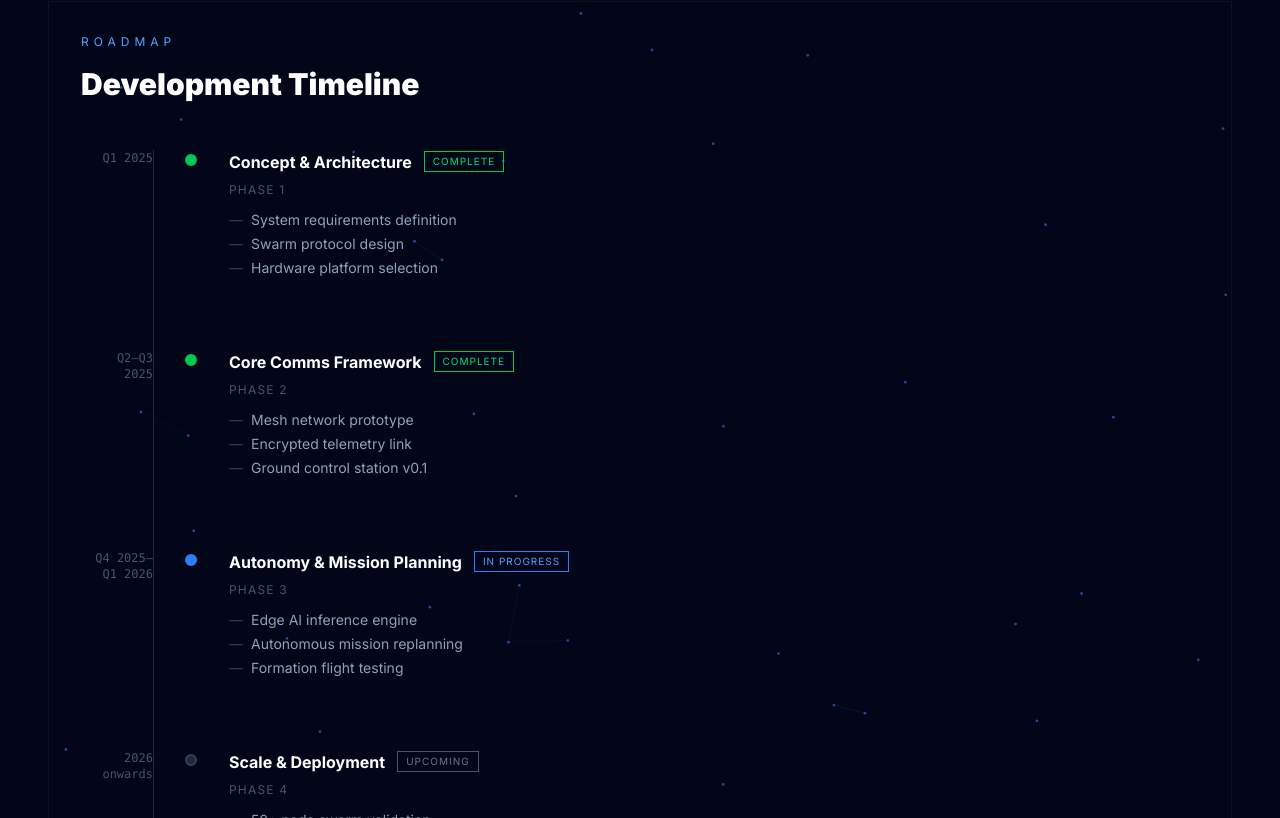
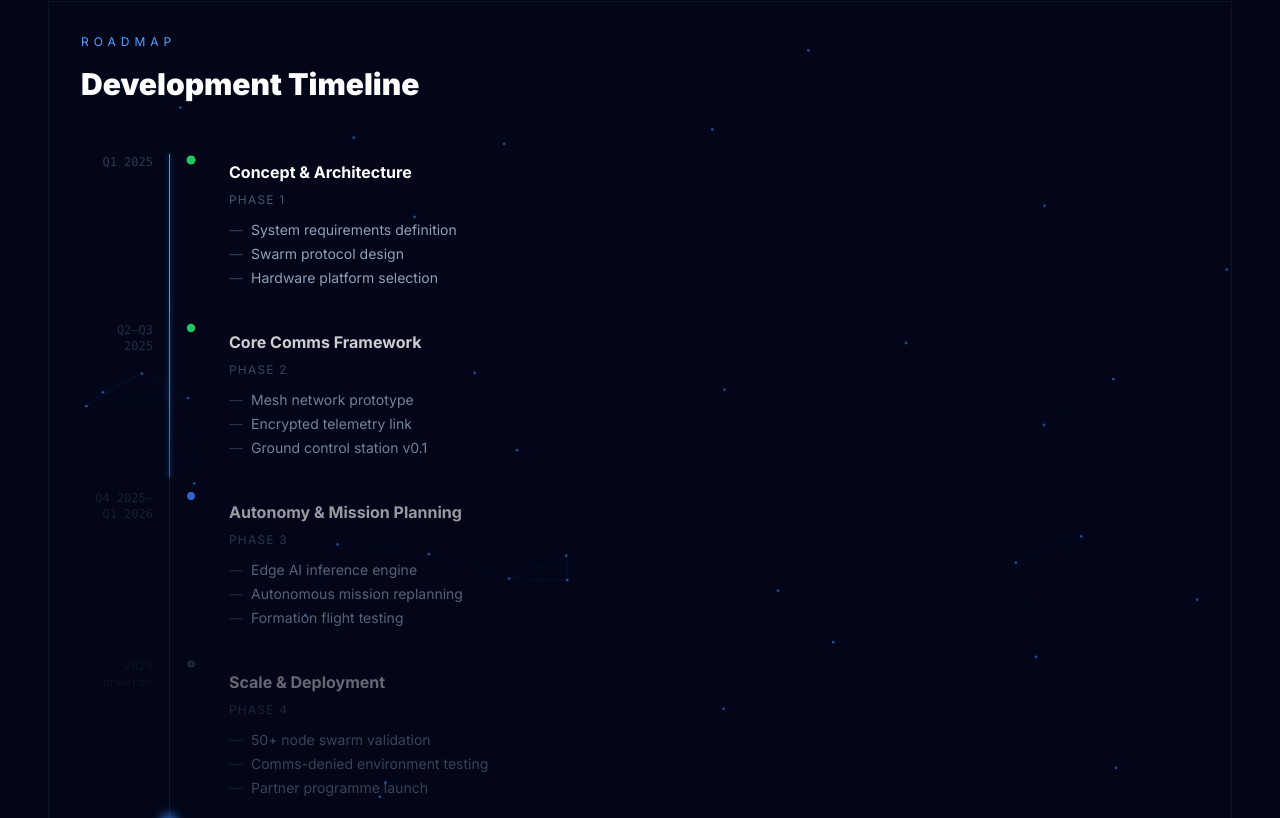
Before and after one commit to SHRAVAN-K18/SHARK-D, a React (Vite) app in the folder swarm-drone/: page /about in a window 1280 px wide. Shown: the part 1502-2320 px from the top of the page. Built offline with nearby package versions, Linux system fonts and the light colour scheme.

Commit message:
added scroll animation in about page roadmap

```diff
--- a/swarm-drone/src/pages/About.jsx
+++ b/swarm-drone/src/pages/About.jsx
@@ -1,6 +1,18 @@
-import { motion } from "framer-motion";
+import { useRef } from "react";
+import {
+  motion,
+  useScroll,
+  useSpring,
+  useTransform,
+  // eslint-disable-next-line no-unused-vars
+  useMotionValueEvent,
+  // eslint-disable-next-line no-unused-vars
+  useMotionValue,
+} from "framer-motion";
 import PageWrapper from "../components/PageWrapper";
 import AnimatedBackground from "../components/AnimatedBackground";
+
+// ─── Data ───────────────────────────────────────────────────────────────────
 
 const ROADMAP = [
   {
@@ -8,28 +20,44 @@ const ROADMAP = [
     period: "Q1 2025",
     status: "complete",
     title: "Concept & Architecture",
-    items: ["System requirements definition", "Swarm protocol design", "Hardware platform selection"],
+    items: [
+      "System requirements definition",
+      "Swarm protocol design",
+      "Hardware platform selection",
+    ],
   },
   {
     phase: "Phase 2",
     period: "Q2–Q3 2025",
     status: "complete",
     title: "Core Comms Framework",
-    items: ["Mesh network prototype", "Encrypted telemetry link", "Ground control station v0.1"],
+    items: [
+      "Mesh network prototype",
+      "Encrypted telemetry link",
+      "Ground control station v0.1",
+    ],
   },
   {
     phase: "Phase 3",
     period: "Q4 2025–Q1 2026",
     status: "active",
     title: "Autonomy & Mission Planning",
-    items: ["Edge AI inference engine", "Autonomous mission replanning", "Formation flight testing"],
+    items: [
+      "Edge AI inference engine",
+      "Autonomous mission replanning",
+      "Formation flight testing",
+    ],
   },
   {
     phase: "Phase 4",
     period: "2026 onwards",
     status: "upcoming",
     title: "Scale & Deployment",
-    items: ["50+ node swarm validation", "Comms-denied environment testing", "Partner programme launch"],
+    items: [
+      "50+ node swarm validation",
+      "Comms-denied environment testing",
+      "Partner programme launch",
+    ],
   },
 ];
 
@@ -52,19 +80,181 @@ const VALUES = [
   },
 ];
 
+// ─── Style maps ──────────────────────────────────────────────────────────────
+
 const statusStyles = {
   complete: "border-green-500 text-green-400",
   active: "border-blue-500 text-blue-400",
   upcoming: "border-slate-600 text-slate-500",
 };
-const statusLabel = { complete: "Complete", active: "In Progress", upcoming: "Upcoming" };
+
+const statusLabel = {
+  complete: "Complete",
+  active: "In Progress",
+  upcoming: "Upcoming",
+};
+
+const DOT_COLORS = {
+  complete: { ring: "#22c55e", glow: "rgba(34,197,94,0.35)", bg: "#22c55e" },
+  active: { ring: "#3b82f6", glow: "rgba(59,130,246,0.45)", bg: "#3b82f6" },
+  upcoming: { ring: "#475569", glow: "rgba(71,85,105,0.15)", bg: "#1e293b" },
+};
+
+// ─── Spring config ────────────────────────────────────────────────────────────
+// Tight spring for line/dot position — tracks scroll closely.
+// Card content uses a softer spring for an "easing in" feel.
+const SPRING_TIGHT = { stiffness: 100, damping: 30, restDelta: 0.001 };
+const SPRING_SOFT  = { stiffness: 60,  damping: 20, restDelta: 0.001 };
+
+// ─── RoadmapItem ─────────────────────────────────────────────────────────────
+/**
+ * Each item owns its own scroll observer.
+ * `useScroll` with `offset: ["start 85%", "start 35%"]` means:
+ *   progress 0 → item's top edge is at 85% of the viewport (just entering)
+ *   progress 1 → item's top edge is at 35% of the viewport (well into view)
+ *
+ * This gives a natural, staggerless reveal that is perfectly tied to actual
+ * scroll position — no thresholds, no global synchronization required.
+ */
+function RoadmapItem({ item }) {
+  const ref = useRef(null);
+  const colors = DOT_COLORS[item.status];
+
+  const { scrollYProgress } = useScroll({
+    target: ref,
+    offset: ["start 88%", "start 30%"],
+  });
+
+  // Smooth the raw scroll progress once — everything else derives from this.
+  const progress = useSpring(scrollYProgress, SPRING_TIGHT);
+
+  // Derived values — all from a single smooth source of truth.
+  const dotScale   = useTransform(progress, [0, 1], [0.5, 1]);
+  const dotOpacity = useTransform(progress, [0, 0.4], [0.2, 1]);
+  const glowOpacity = useTransform(progress, [0.5, 1], [0, 1]);
+
+  // Card: slides up and fades in
+  const cardY       = useTransform(progress, [0, 1], [20, 0]);
+  const cardOpacity = useTransform(progress, [0, 0.5], [0, 1]);
+  const cardYSpring = useSpring(cardY, SPRING_SOFT);
+
+  // Period label
+  const periodOpacity = useTransform(progress, [0.1, 0.7], [0, 1]);
+
+  return (
+    <div ref={ref} className="relative flex gap-8">
+      {/* Period */}
+      <div className="shrink-0 w-[72px] text-right pt-1">
+        <motion.p
+          className="text-slate-600 text-xs font-mono"
+          style={{ opacity: periodOpacity }}
+        >
+          {item.period}
+        </motion.p>
+      </div>
+
+      {/* Dot column */}
+      <div className="relative flex items-start shrink-0">
+        {/* Subtle glow halo */}
+        <motion.div
+          className="absolute inset-0 rounded-full pointer-events-none"
+          style={{
+            opacity: glowOpacity,
+            boxShadow: `0 0 14px 5px ${colors.glow}`,
+          }}
+        />
+
+        {/* Pulsing ring for "active" status — only renders when item is visible */}
+        {item.status === "active" && (
+          <motion.div
+            className="absolute -inset-1.5 rounded-full border border-blue-500/30"
+            style={{ opacity: glowOpacity }}
+            animate={{ scale: [1, 1.7], opacity: [0.5, 0] }}
+            transition={{ duration: 2, repeat: Infinity, ease: "easeOut" }}
+          />
+        )}
+
+        {/* Dot */}
+        <motion.div
+          className="mt-1 w-3 h-3 rounded-full shrink-0 z-10 border-2"
+          style={{
+            scale: dotScale,
+            opacity: dotOpacity,
+            backgroundColor: colors.bg,
+            borderColor: colors.ring,
+          }}
+        />
+      </div>
+
+      {/* Card content */}
+      <motion.div
+        className="pb-10"
+        style={{ y: cardYSpring, opacity: cardOpacity }}
+      >
+        <div className="flex items-center gap-3 mb-2">
+          <p className="text-white font-bold">{item.title}</p>
+          <motion.span
+            className={`text-[10px] uppercase tracking-widest border px-2 py-0.5 ${statusStyles[item.status]}`}
+            style={{ opacity: glowOpacity }}
+          >
+            {statusLabel[item.status]}
+          </motion.span>
+        </div>
+
+        <p className="text-slate-600 text-xs uppercase tracking-widest mb-3">
+          {item.phase}
+        </p>
+
+        <ul className="space-y-1">
+          {item.items.map((it, i) => (
+            <motion.li
+              key={it}
+              className="text-slate-400 text-sm flex gap-2"
+              initial={{ opacity: 0, y: 8 }}
+              whileInView={{ opacity: 1, y: 0 }}
+              viewport={{ once: true, margin: "-40px" }}
+              transition={{ duration: 0.4, delay: 0.05 + i * 0.07, ease: "easeOut" }}
+            >
+              <span className="text-slate-700">—</span>
+              {it}
+            </motion.li>
+          ))}
+        </ul>
+      </motion.div>
+    </div>
+  );
+}
+
+// ─── Page ────────────────────────────────────────────────────────────────────
 
 export default function AboutPage() {
+  const roadmapRef = useRef(null);
+
+  /**
+   * The vertical line tracks the entire roadmap section.
+   * offset: ["start 80%", "end 60%"] means the line starts drawing as the
+   * section enters the viewport and finishes just before the section exits.
+   */
+  const { scrollYProgress: lineProgress } = useScroll({
+    target: roadmapRef,
+    offset: ["start 80%", "end 60%"],
+  });
+
+  // One spring for the line — tight so it tracks accurately, no jitter.
+  const smoothLine = useSpring(lineProgress, SPRING_TIGHT);
+
+  // Glowing tip: hide at the very start and end of the section.
+  const tipOpacity = useTransform(
+    smoothLine,
+    [0, 0.04, 0.96, 1],
+    [0, 1, 1, 0]
+  );
+
   return (
     <PageWrapper>
       <div className="min-h-screen bg-transparent text-white w-full">
 
-        {/* ── Page hero ── */}
+        {/* ── Hero ── */}
         <div className="relative pt-40 pb-24 border-b border-slate-800/50 w-full">
           <div className="absolute inset-0 bg-gradient-to-b from-slate-900 to-slate-950 opacity-60" />
           <AnimatedBackground density={0.00005} color="59,130,246" maxDist={130} />
@@ -76,7 +266,8 @@ export default function AboutPage() {
             >
               <p className="text-blue-400 text-xs uppercase tracking-[6px] mb-5">About</p>
               <h1 className="text-5xl lg:text-6xl font-black leading-tight max-w-3xl">
-                Building the Autonomous<br />
+                Building the Autonomous
+                <br />
                 <span className="text-blue-400">Swarm Stack</span>
               </h1>
               <p className="text-slate-400 text-lg mt-6 max-w-2xl leading-relaxed">
@@ -132,14 +323,16 @@ export default function AboutPage() {
             <div className="grid md:grid-cols-2 gap-px bg-slate-800 border border-slate-800 relative overflow-hidden">
               <AnimatedBackground density={0.00004} color="59,130,246" maxDist={100} />
               {VALUES.map((v) => (
-                <div key={v.label} className="bg-slate-950 p-8 hover:bg-slate-900 transition-colors duration-200">
+                <div
+                  key={v.label}
+                  className="bg-slate-950 p-8 hover:bg-slate-900 transition-colors duration-200"
+                >
                   <p className="text-white font-bold text-lg">{v.label}</p>
                   <p className="text-slate-400 text-sm mt-3 leading-relaxed">{v.body}</p>
                 </div>
               ))}
             </div>
           </motion.div>
-
 
           {/* ── Roadmap ── */}
           <motion.div
@@ -150,53 +343,50 @@ export default function AboutPage() {
             className="relative overflow-hidden border border-slate-800/40 p-8 -mx-8"
           >
             <AnimatedBackground density={0.00004} color="59,130,246" maxDist={120} />
+
             <div className="relative z-10">
-            <p className="text-blue-400 text-xs uppercase tracking-[5px] mb-4">Roadmap</p>
-            <h2 className="text-3xl font-black mb-12">Development Timeline</h2>
+              <p className="text-blue-400 text-xs uppercase tracking-[5px] mb-4">Roadmap</p>
+              <h2 className="text-3xl font-black mb-12">Development Timeline</h2>
 
-            <div className="relative">
-              <div className="absolute left-[72px] top-0 bottom-0 w-px bg-slate-800" />
+              {/* Timeline scroll target */}
+              <div className="relative" ref={roadmapRef}>
 
-              <div className="space-y-10">
-                {ROADMAP.map((item) => (
-                  <div key={item.phase} className="relative flex gap-8">
-                    <div className="shrink-0 w-[72px] text-right">
-                      <p className="text-slate-600 text-xs font-mono">{item.period}</p>
-                    </div>
+                {/* Static track */}
+                <div className="absolute left-[88px] top-1 bottom-0 w-px bg-slate-800/60" />
 
-                    <div className="relative flex items-start">
-                      <div
-                        className={`mt-1 w-3 h-3 border-2 rounded-full shrink-0 z-10 ${
-                          item.status === "active"
-                            ? "bg-blue-500 border-blue-500"
-                            : item.status === "complete"
-                            ? "bg-green-500 border-green-500"
-                            : "bg-slate-800 border-slate-700"
-                        }`}
-                      />
-                    </div>
+                {/* Animated fill — scaleY driven by a single smoothLine spring */}
+                <motion.div
+                  className="absolute left-[88px] top-1 bottom-0 w-px origin-top"
+                  style={{
+                    scaleY: smoothLine,
+                    background:
+                      "linear-gradient(to bottom, #22c55e 0%, #22c55e 45%, #3b82f6 55%, #3b82f6 75%, #475569 100%)",
+                    boxShadow: "0 0 8px 1px rgba(59,130,246,0.3)",
+                  }}
+                />
 
-                    <div className="pb-8">
-                      <div className="flex items-center gap-3 mb-2">
-                        <p className="text-white font-bold">{item.title}</p>
-                        <span className={`text-[10px] uppercase tracking-widest border px-2 py-0.5 ${statusStyles[item.status]}`}>
-                          {statusLabel[item.status]}
-                        </span>
-                      </div>
-                      <p className="text-slate-600 text-xs uppercase tracking-widest mb-3">{item.phase}</p>
-                      <ul className="space-y-1">
-                        {item.items.map((it) => (
-                          <li key={it} className="text-slate-400 text-sm flex gap-2">
-                            <span className="text-slate-700">—</span>
-                            {it}
-                          </li>
-                        ))}
-                      </ul>
-                    </div>
-                  </div>
-                ))}
+                {/* Glowing tip — top is derived from the same smoothLine */}
+                <motion.div
+                  className="absolute left-[84px] w-2 h-2 rounded-full z-20 pointer-events-none"
+                  style={{
+                    top: useTransform(
+                      smoothLine,
+                      [0, 1],
+                      ["1px", "calc(100% - 4px)"]
+                    ),
+                    opacity: tipOpacity,
+                    background: "#3b82f6",
+                    boxShadow: "0 0 10px 5px rgba(59,130,246,0.65)",
+                  }}
+                />
+
+                {/* Items — each self-contained with its own scroll observer */}
+                <div className="space-y-0">
+                  {ROADMAP.map((item) => (
+                    <RoadmapItem key={item.phase} item={item} />
+                  ))}
+                </div>
               </div>
-            </div>
             </div>
           </motion.div>
 
```
